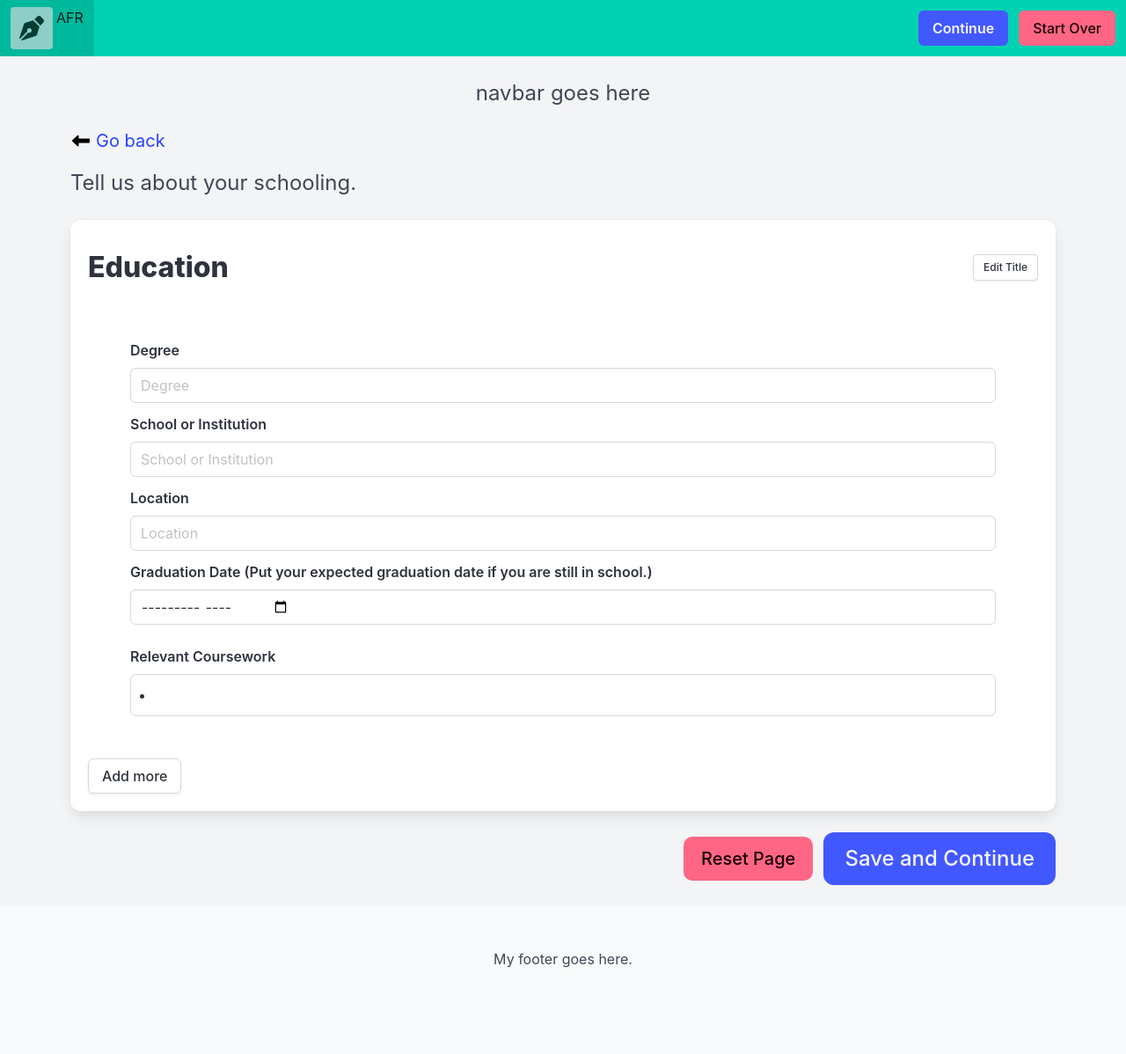
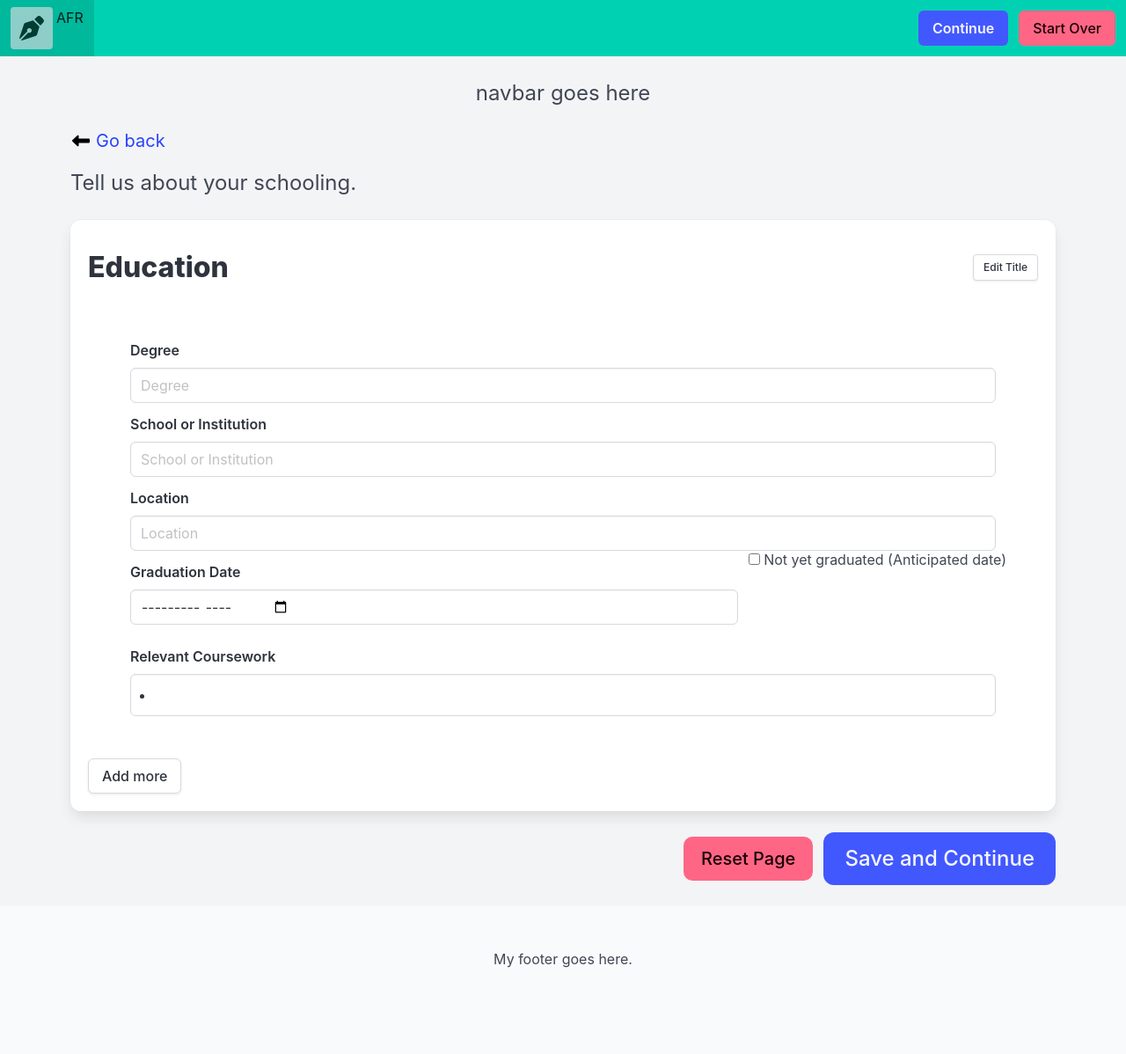
Before and after one commit to HeirOfNorton/alwaysfreeresume, a Jekyll site: the page built from pages/education.html, in a window 1280 px wide. Shown: the whole page at 88% size. Built offline with Jekyll 4.4.1, drawn with Linux system fonts in a browser that asks for light colours.

Commit message:
Tweaked the "current" checkbox to support "Anticipated graduation date"

```diff
--- a/_includes/items.html
+++ b/_includes/items.html
@@ -91,7 +91,8 @@
                                     :disabled="item.dates.current"
                                 >
                             </div>
-                            {% if include.vars.dates.current %}
+                {% endif %}
+                {% if include.vars.dates.current %}
                             <label class="checkbox is-small">
                                 <input
                                     type="checkbox"
@@ -100,7 +101,8 @@
                                 >
                                 {{ include.vars.dates.current }}
                             </label>
-                            {% endif %}
+                {% endif %}
+                {% if include.dates.end %}
                         </div>
                     </div>
                 {% endif %}
--- a/pages/education.html
+++ b/pages/education.html
@@ -16,7 +16,8 @@ forms:
         item-name: Degree
         location: Location
         dates:
-            end: Graduation Date (Put your expected graduation date if you are still in school.)
+            start: Graduation Date
+            current: Not yet graduated (Anticipated date)
         subitems: Relevant Coursework
 ---
 
```
